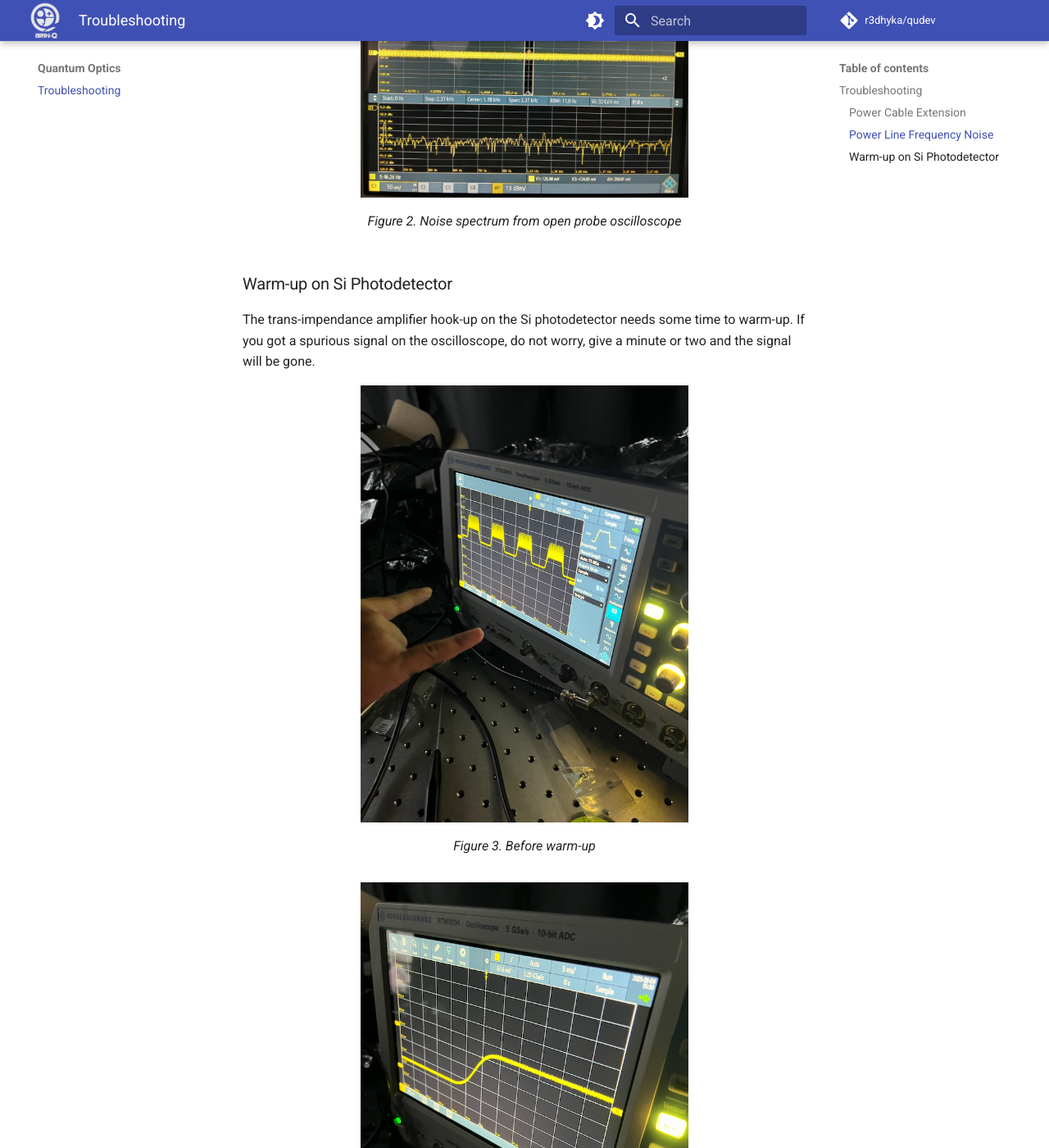
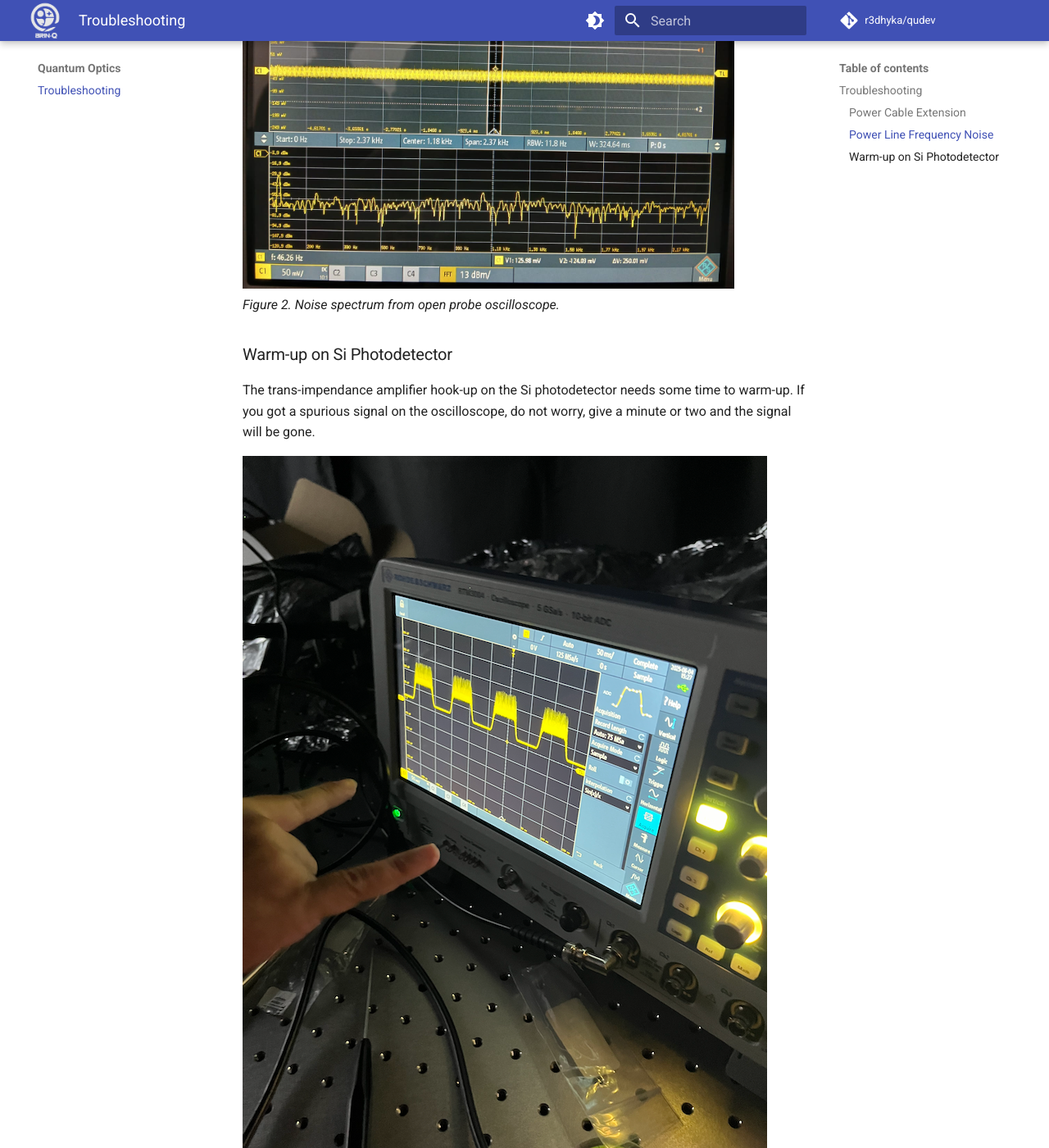
Before and after one commit to r3dhyka/qudev, an MkDocs documentation site: the page built from docs/qopt/troubleshooting.md, in a window 1280 px wide and 1400 px high, scrolled down 1199 px. Shown: the whole window at 82% size. Built offline with MkDocs 1.6.1 and Material for MkDocs 9.7.7, drawn with Linux system fonts in a browser that asks for light colours; comment, search, counter and statistics services are not loaded; some of the changed text lies outside the part shown.

Commit message:
Update troubleshooting.md

```diff
--- a/docs/qopt/troubleshooting.md
+++ b/docs/qopt/troubleshooting.md
@@ -13,29 +13,22 @@ Symbol:<br>
 
 Do not use a long extension cable to power an equipment otherwise you will get spurious signals like the one shown in Fig. 1. The extension cable can act as an antenna and may pick up unwanted signals along the way.
 
-![spurious signal](../assets/spurious_signal.png)
-
+![spurious signal](../assets/spurious_signal.png)<br>
 *Figure 1. ~ 1 MHz spurious signal from a Si Photodetector.*
 
 ### Power Line Frequency Noise
 
 50 Hz noise from the power line is still creeping in as displayed in Fig. 2, and needs an iso-transformer to tame the noise. Luckily, no 100, 150 Hz harmonics were detected.
 
-<figure markdown="span">
-    ![line freq](https://raw.githubusercontent.com/r3dhyka/qudev/refs/heads/main/docs/assets/powerline_noise.png){ width="400" }
-    <figcaption>Figure 2. Noise spectrum from open probe oscilloscope</figcaption>
-</figure>
+![line freq](../assets/powerline_noise.png)<br>
+*Figure 2. Noise spectrum from open probe oscilloscope.*
 
 ### Warm-up on Si Photodetector
 
 The trans-impendance amplifier hook-up on the Si photodetector needs some time to warm-up. If you got a spurious signal on the oscilloscope, do not worry, give a minute or two and the signal will be gone.
 
-<figure markdown="span">
-    ![Before warm-up](https://raw.githubusercontent.com/r3dhyka/qudev/refs/heads/main/docs/assets/beforewarm_si_photodetector.png){ width="400" }
-    <figcaption>Figure 3. Before warm-up</figcaption>
-</figure>
+![Before warm-up](../assets/beforewarm_si_photodetector.png)<br>
+*Figure 3. Before warm-up.*
 
-<figure markdown="span">
-    ![After warm-up](https://raw.githubusercontent.com/r3dhyka/qudev/refs/heads/main/docs/assets/afterwarm_si_photodetector.png){ width="400" }
-    <figcaption>Figure 4. After warm-up</figcaption>
-</figure>
+![After warm-up](../assets/afterwarm_si_photodetector.png)<br>
+*Figure 4. After warm-up.*
```
